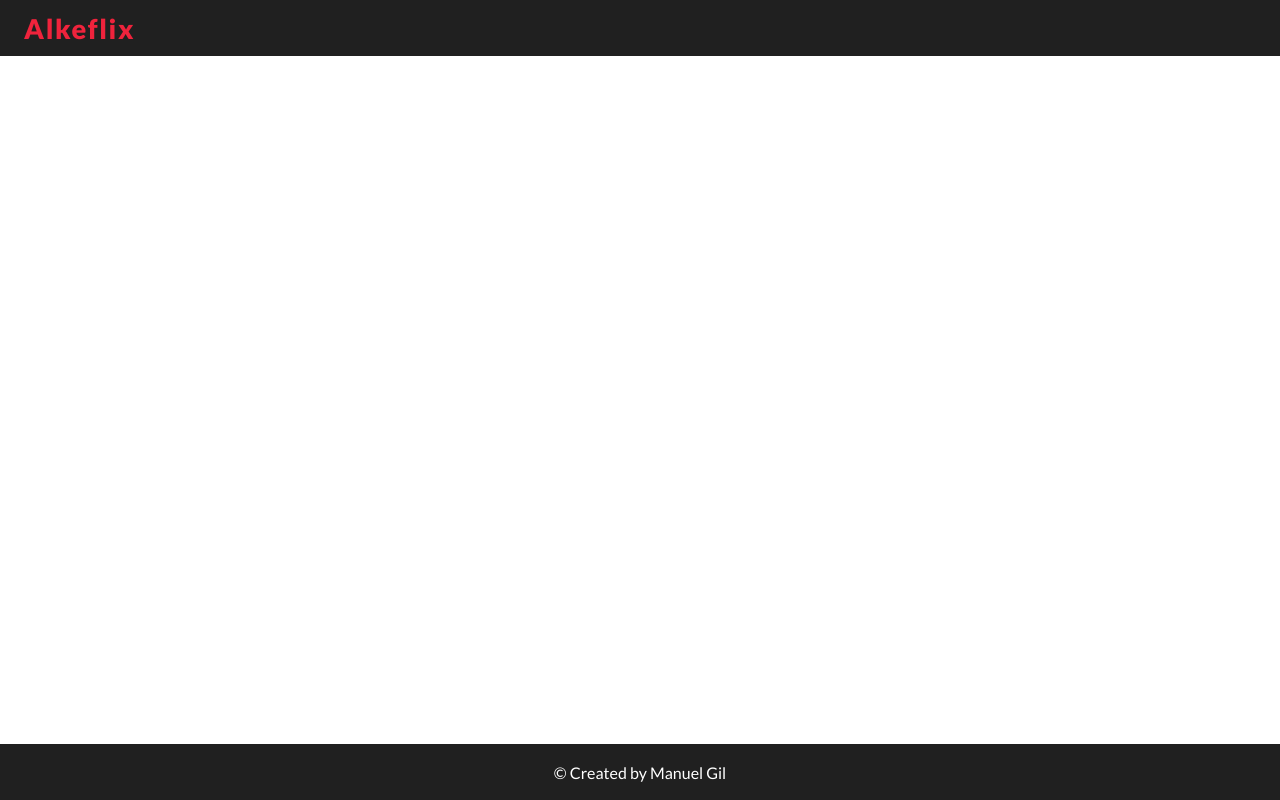
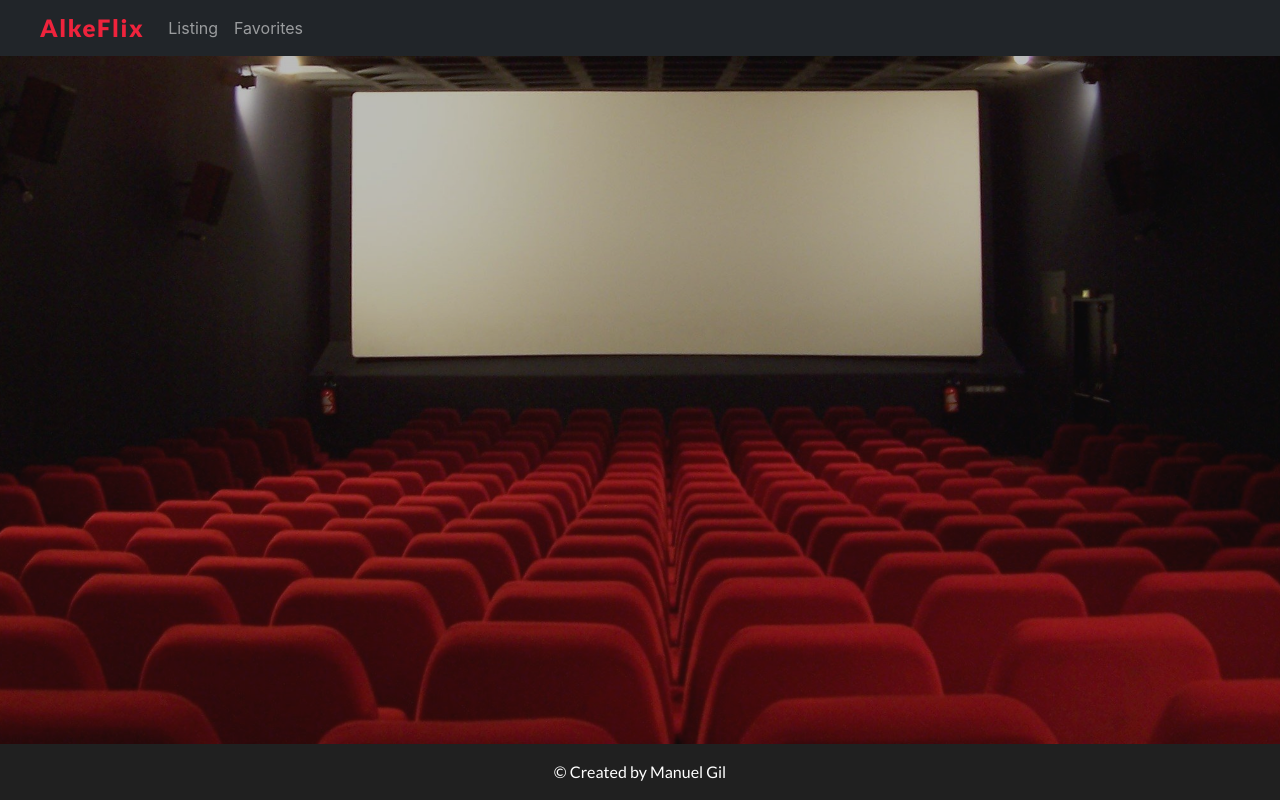
Before and after one commit to ManuGil22/Alkeflix, a React (Create React App) app: page / in a window 1280 px wide. Built offline with nearby package versions, Linux system fonts and the light colour scheme.

Commit message:
Home page background added. Navbar restyled with bootstrap

```diff
--- a/package.json
+++ b/package.json
@@ -6,7 +6,9 @@
     "@testing-library/jest-dom": "^5.16.4",
     "@testing-library/react": "^13.3.0",
     "@testing-library/user-event": "^13.5.0",
+    "bootstrap": "^5.1.3",
     "react": "^18.2.0",
+    "react-bootstrap": "^2.4.0",
     "react-dom": "^18.2.0",
     "react-router-dom": "^6.3.0",
     "react-scripts": "^2.1.3",
--- a/public/index.html
+++ b/public/index.html
@@ -13,6 +13,9 @@
     <link href="https://fonts.googleapis.com/css2?family=Lato:ital,wght@0,400;0,900;1,400;1,900&display=swap"
       rel="stylesheet">
 
+    <link rel="stylesheet" href="https://cdn.jsdelivr.net/npm/bootstrap@5.2.0-beta1/dist/css/bootstrap.min.css"
+      integrity="sha384-0evHe/X+R7YkIZDRvuzKMRqM+OrBnVFBL6DOitfPri4tjfHxaWutUpFmBp4vmVor" crossorigin="anonymous" />
+
     <link rel="manifest" href="%PUBLIC_URL%/manifest.json" />
 
     <title>React App</title>
--- a/src/App.js
+++ b/src/App.js
@@ -3,6 +3,9 @@ import React from "react";
 
 // Stylesheets
 import './Stylesheets/App.css';
+
+// Images
+import cinemaImg from '../src/Cinema.jpg'
 
 // Components
 import Header from "./Components/Header";
@@ -13,6 +16,10 @@ function App() {
     <main className="App">
       <Header />
 
+      <div className="main-section">
+        <img src={cinemaImg} className="main-img" alt="cinema"></img>
+      </div>
+
       <Footer />
     </main>
   );
--- a/src/Components/Footer.js
+++ b/src/Components/Footer.js
@@ -7,7 +7,7 @@ import '../Stylesheets/Footer.css';
 function Footer(){
     return(
         <div className='footer-container'>
-            <p>© Created by Manuel Gil</p>
+            <p className="copyright">© Created by Manuel Gil</p>
         </div>
     )
 }
--- a/src/Components/Header.js
+++ b/src/Components/Header.js
@@ -1,5 +1,6 @@
 // Libraries
 import React from "react";
+import { Link } from 'react-router-dom';
 
 // Stylesheets
 import '../Stylesheets/Header.css';
@@ -7,7 +8,18 @@ import '../Stylesheets/Header.css';
 function Header() {
     return(
         <div className="header-container">
-            <a href="/" className="brand-name">Alkeflix</a>
+            <nav className="navbar navbar-expand-lg navbar-dark bg-dark px-3">
+                <button className="navbar-toggler" type="button" data-bs-toggle="collapse" data-bs-target="#navbarTogglerDemo01" aria-controls="navbarTogglerDemo01" aria-expanded="false" aria-label="Toggle navigation">
+                    <span className="navbar-toggler-icon"></span>
+                </button>
+                <div className="collapse navbar-collapse" id="navbarTogglerDemo01">
+                    <Link to="/" className="nav-link"><span className="navbar-brand">AlkeFlix</span></Link>
+                    <ul className="navbar-nav me-auto mb-2 mb-lg-0">
+                        <Link to="/listing" className="nav-link"><li className="nav-item">Listing</li></Link>
+                        <Link to="/favorites" className="nav-link"><li className="nav-item">Favorites</li></Link>
+                    </ul>
+                </div>
+            </nav>
         </div>
     )
 }
--- a/src/Stylesheets/App.css
+++ b/src/Stylesheets/App.css
@@ -12,3 +12,15 @@
     position: relative;
     min-height: 100vh;
 }
+
+.main-section {
+    height: calc(100vh - 4em);
+    background-color: var(--header-and-footer-background);
+}
+
+.main-img{
+    width: 100%;
+    height: inherit;
+    object-fit: cover;
+    opacity: 0.7;
+}
--- a/src/Stylesheets/Footer.css
+++ b/src/Stylesheets/Footer.css
@@ -11,3 +11,7 @@
     bottom: 0;
     font-family: 'Lato', sans-serif;
 }
+
+.copyright {
+    margin: 0;
+}
--- a/src/Stylesheets/Header.css
+++ b/src/Stylesheets/Header.css
@@ -1,4 +1,4 @@
-.header-container {
+.navbar {
     width: 100%;
     height: 3.5em;
     background-color: var(--header-and-footer-background);
@@ -6,9 +6,9 @@
     align-items: center;
 }
 
-.brand-name {
+.navbar-brand {
     margin-left: 1.5rem;
-    font-size: 1.7rem;
+    font-size: 1.5rem;
     text-decoration: none;
     font-weight: bold;
     letter-spacing: 0.1rem;
@@ -18,4 +18,5 @@
 
 .brand-name:hover {
     cursor: pointer;
+    color: var(--brand-text-color);
 }
```
Also changed, not shown: public/manifest.json, src/Cinema.jpg (added), 1 other file (tests, documents, lock files or other folders).
